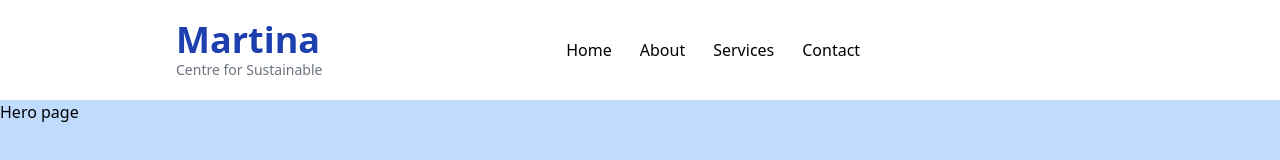
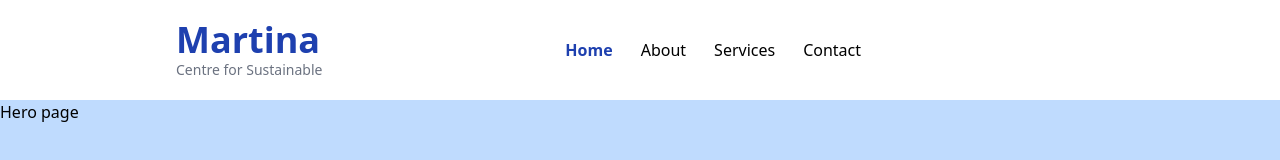
Before and after one commit to primexk5/Martina, a React (Vite) app: page / in a window 1280 px wide. Shown: the top 160 px of the page. Built offline with nearby package versions, Linux system fonts and the light colour scheme.

Commit message:
added an hover

```diff
--- a/src/components/Navbar.jsx
+++ b/src/components/Navbar.jsx
@@ -23,10 +23,10 @@ const Navbar = () => {
 
         <div>
           <ul className={!isOpen ?  "hidden lg:flex  py-4 lg:gap-7" : 'text-center lg:text-start flex flex-col lg:flex-row gap-5 py-4 lg:gap-7'}>
-            <li className='cursor-pointer'>Home</li>
-            <li className='cursor-pointer'>About</li>
-            <li className='cursor-pointer'>Services</li>
-            <li className='cursor-pointer'>Contact</li>
+            <li className='cursor-pointer font-bold text-blue-800 hover:text-blue-400'>Home</li>
+            <li className='cursor-pointer hover:text-blue-800'>About</li>
+            <li className='cursor-pointer hover:text-blue-800'>Services</li>
+            <li className='cursor-pointer hover:text-blue-800'>Contact</li>
           </ul>
         </div>
 
```
